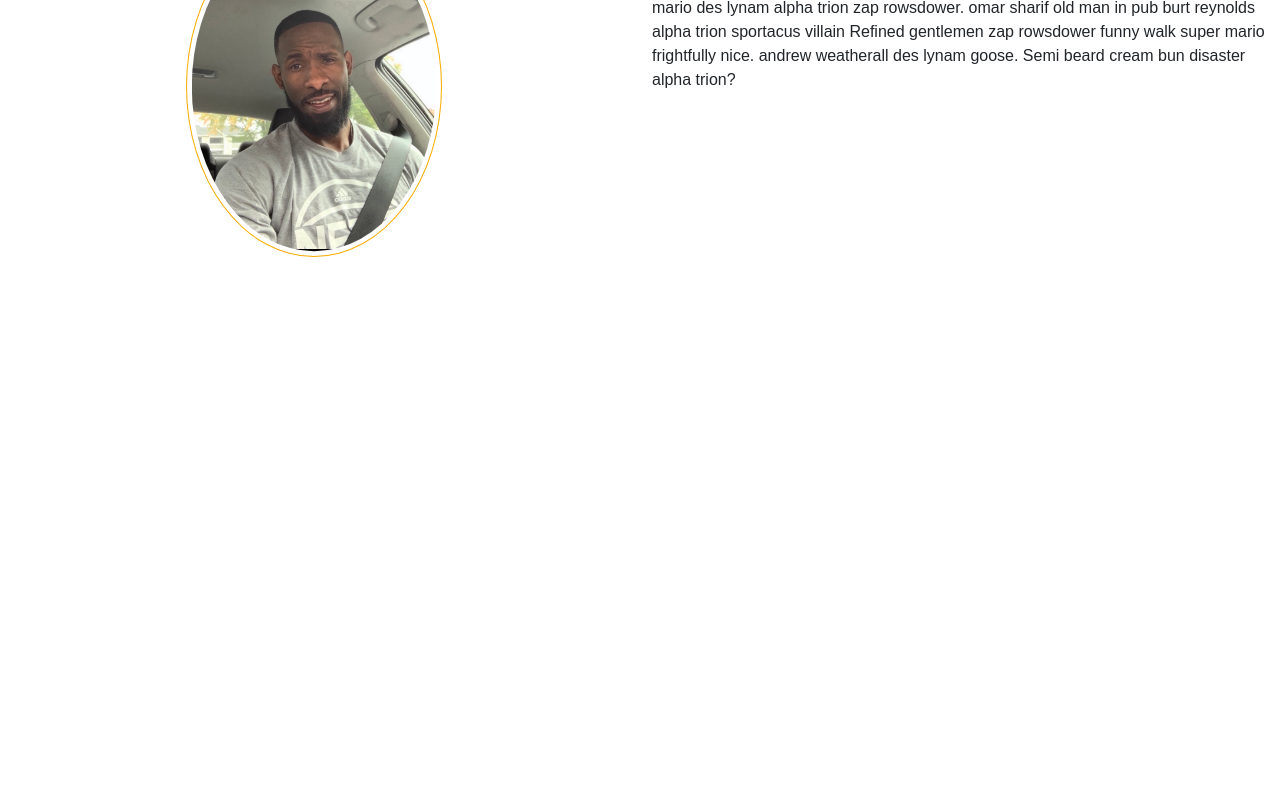
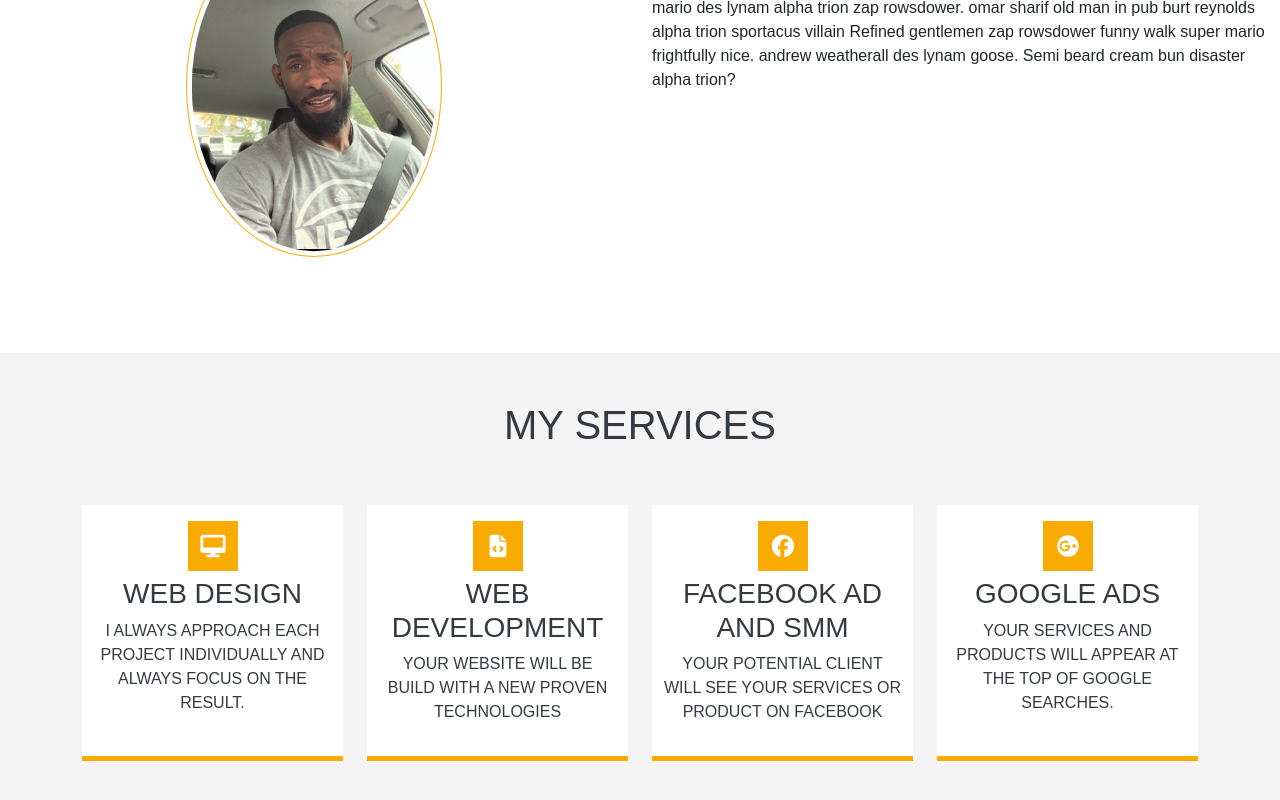
Before and after one commit to Aray30/React-Portfolio, a React (Create React App) app: page / in a window 1280 px wide. Shown: the part 964-1764 px from the top of the page. Before the commit the page ends 1317 px from the top, so only its background shows below. Built offline with nearby package versions, Linux system fonts and the light colour scheme.

Commit message:
Services Completed

```diff
--- a/package.json
+++ b/package.json
@@ -4,6 +4,7 @@
   "private": true,
   "dependencies": {
     "@fortawesome/fontawesome-svg-core": "^1.3.0",
+    "@fortawesome/free-brands-svg-icons": "^6.0.0",
     "@fortawesome/free-solid-svg-icons": "^6.0.0",
     "@fortawesome/react-fontawesome": "^0.1.17",
     "@testing-library/jest-dom": "^5.16.2",
@@ -12,8 +13,10 @@
     "bootstrap": "^5.1.3",
     "react": "^17.0.2",
     "react-dom": "^17.0.2",
+    "react-fontawesome": "^1.7.1",
+    "react-scripts": "5.0.0",
+    "react-social-buttons": "^1.1.1",
     "react-tsparticles": "1.41.5",
-    "react-scripts": "5.0.0",
     "react-typed": "^1.2.0",
     "web-vitals": "^2.1.4"
   },
--- a/src/App.css
+++ b/src/App.css
@@ -42,8 +42,9 @@
 
 :root{
   --primary--white: #fff;
+  --primary--grey: #f4f4f4;
   --primary--orange: #f9ab00;
-  --primary--dark: rgba(255,255,255,0);
+  --primary--dark: rgb(52,58, 64);
   --primary--red: #ef4035;
   --primary--hover-red: #f33501;
 }
@@ -229,3 +230,63 @@
     width: 10rem;
   }
 }
+
+
+/**************************Services *******************************/
+
+
+.services {
+  text-align: center;
+  padding-bottom: 2rem;
+  background: var(--primary--grey);
+}
+
+
+.services{
+  color: var(--primary--dark);
+  text-transform: uppercase;
+}
+
+.services .circle {
+  position:relative;
+  margin:0.375rem auto;
+  background-color: var(--primary--orange);
+  border: radius 50%;
+  width: 3.125rem;
+  height: 3.125rem;
+
+}
+
+
+.services .icon {
+  font-size: 1.4rem;
+  color: var(--primary--white);
+  position: absolute;
+  top: 50%;
+  left: 50%;
+  transform: translate(-50%, -50%);
+
+}
+
+.services .box{
+  height: 16rem;
+  border-bottom: 0.3125rem solid var(--primary--orange);
+  padding: 00.625rem;
+  margin-bottom: 1.875rem;
+  background: var(--primary--white);
+}
+
+.services .box :hover{
+  background: var(--primary--orange);
+  border-bottom:0.3125rem solid var(--primary--dark);
+}
+
+
+.services .box :hover .icon{
+  color: var(--primary--dark);
+}
+
+
+.services .box :hover .circle{
+  color: var(--primary--white);
+}
--- a/src/App.js
+++ b/src/App.js
@@ -4,6 +4,7 @@
 import Header from "./components/Header";
 import Particles from "react-tsparticles";
 import Aboutme from "./components/Aboutme";
+import Services from "./components/Services";
 
 function App() {
   return (
@@ -57,6 +58,7 @@
   <Navbar />
   <Header />
   <Aboutme/>
+  <Services/>
   </>
   );
 }
--- a/src/components/Aboutme.js
+++ b/src/components/Aboutme.js
@@ -15,7 +15,7 @@
 
             </div>
             <div className="col-lg-6 col-xm-12">
-                <h1 className="about-heading">aboutme</h1>
+                <h1 className="about-heading">About Me</h1>
                 <p>
                 Hello my name is Aaron,
 
--- /dev/null
+++ b/src/components/Services.js
@@ -0,0 +1,55 @@
+import { faFacebook, faGooglePlus } from '@fortawesome/free-brands-svg-icons';
+import { fabook, faBookmark, faGoogle } from '@fortawesome/free-solid-svg-icons';
+import { faDesktop, faFileCode } from '@fortawesome/free-solid-svg-icons';
+import { FontAwesomeIcon } from '@fortawesome/react-fontawesome';
+import React from 'react'
+
+const Services = () => {
+  return (
+    <div className="services">
+        <h1 className='py-5'>My Services</h1>
+            <div className='container'>
+                <div className='row'>
+                    <div className="col-md-3 col-sm-6">
+                        <div className="box">
+
+<div  className='circle'><FontAwesomeIcon className= "icon "icon={faDesktop} size='2x'/></div>
+
+                        <h3>Web Design</h3>
+                                <p>I always approach each project individually and always focus on the result.</p>
+                        </div>
+                    </div>
+                    {/** */}
+                    <div className="col-md-3 col-sm-6">
+                        <div className="box">
+<div  className='circle'><FontAwesomeIcon className="icon" icon={faFileCode} size='2x'/></div>
+                            <h3>Web Development</h3>
+                                <p>Your Website will be build with a new proven technologies</p>
+                        </div>
+                    </div>
+                    {/** */}
+                    <div className="col-md-3 col-sm-6">
+                        <div className="box">
+<div  className='circle'><FontAwesomeIcon className="icon" icon={faFacebook} size='2x'/></div>
+                            <h3>Facebook AD and SMM</h3>
+                                <p>Your potential client will see your services or product on Facebook</p>
+                        </div>
+                    </div>
+                    {/** */}
+                    <div className="col-md-3 col-sm-6">
+                        <div className="box">
+<div  className='circle'><FontAwesomeIcon  className= "icon" icon={faGooglePlus} size='2x'/></div>
+                            <h3>Google Ads</h3>
+                                <p>Your services and products will appear at the top of Google searches.</p>
+                        </div>
+                    </div>
+                    {/** */}
+                </div>
+            </div>
+
+        </div>
+
+  )
+}
+
+export default Services;
```
Also changed, not shown: 1 other file (tests, documents, lock files or other folders).
